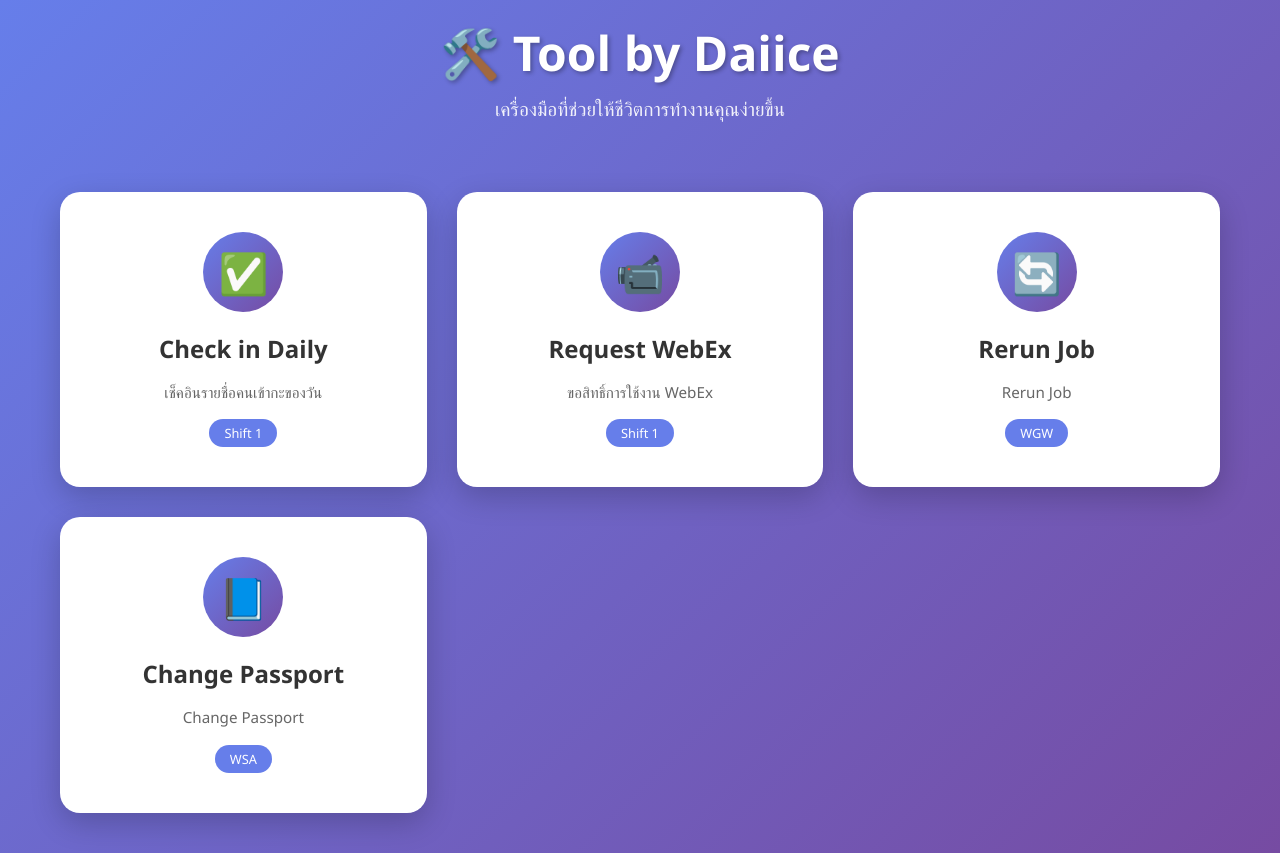
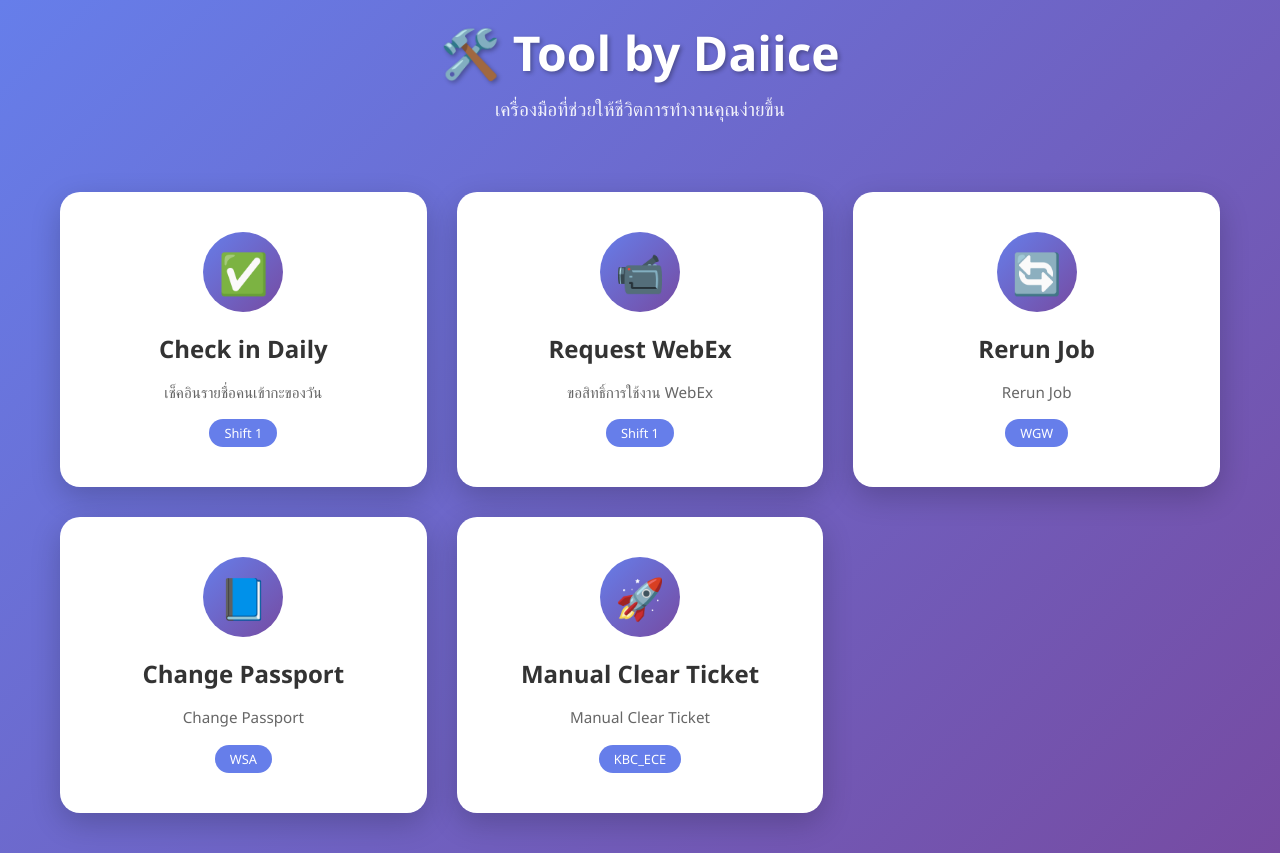
Before and after one commit to daiice/KMain, a plain HTML site: page index.html in a window 1280 px wide. Drawn offline with Linux system fonts and the light colour scheme.

Commit message:
Add ManualClearTicket
Add ManualClearTicket

```diff
--- a/index.html
+++ b/index.html
@@ -200,6 +200,13 @@
                 <p>Change Passport</p>
                 <span class="badge">WSA</span>
             </div>
+
+            <div class="tool-card" onclick="navigateTo('clearticket')">
+                <div class="icon">🚀</div>
+                <h2>Manual Clear Ticket</h2>
+                <p>Manual Clear Ticket</p>
+                <span class="badge">KBC_ECE</span>
+            </div>
         </div>
     </div>
 
@@ -209,7 +216,8 @@
                 'webex': 'https://daiice.github.io/RequestWebEx/',
                 'checkin': 'https://daiice.github.io/CheckInDaily/',
                 'rerun': 'https://daiice.github.io/RerunJob/',
-                'passport': 'https://daiice.github.io/Passport/'
+                'passport': 'https://daiice.github.io/Passport/',
+                'clearticket': 'https://daiice.github.io/ManualClearTicket/'
             };
 
             // เปิดลิงก์ไปยังหน้า tool
```
